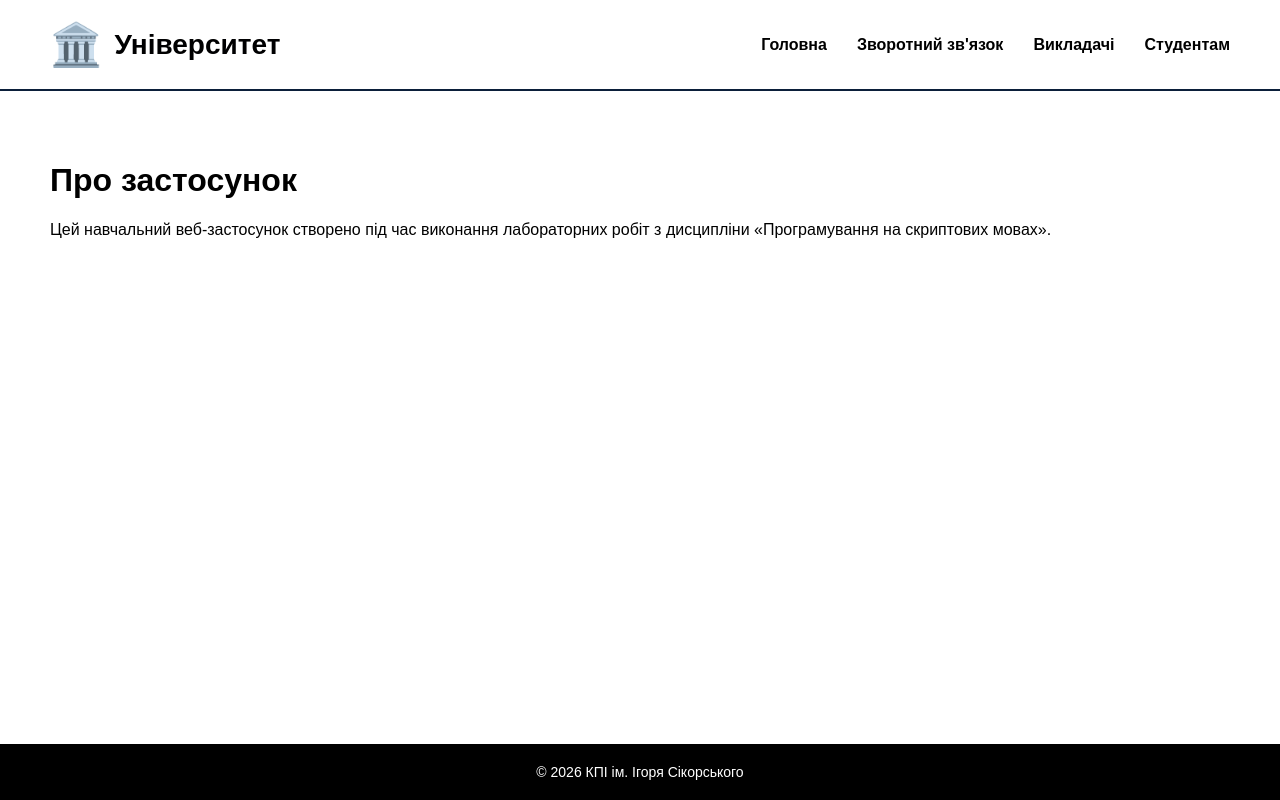
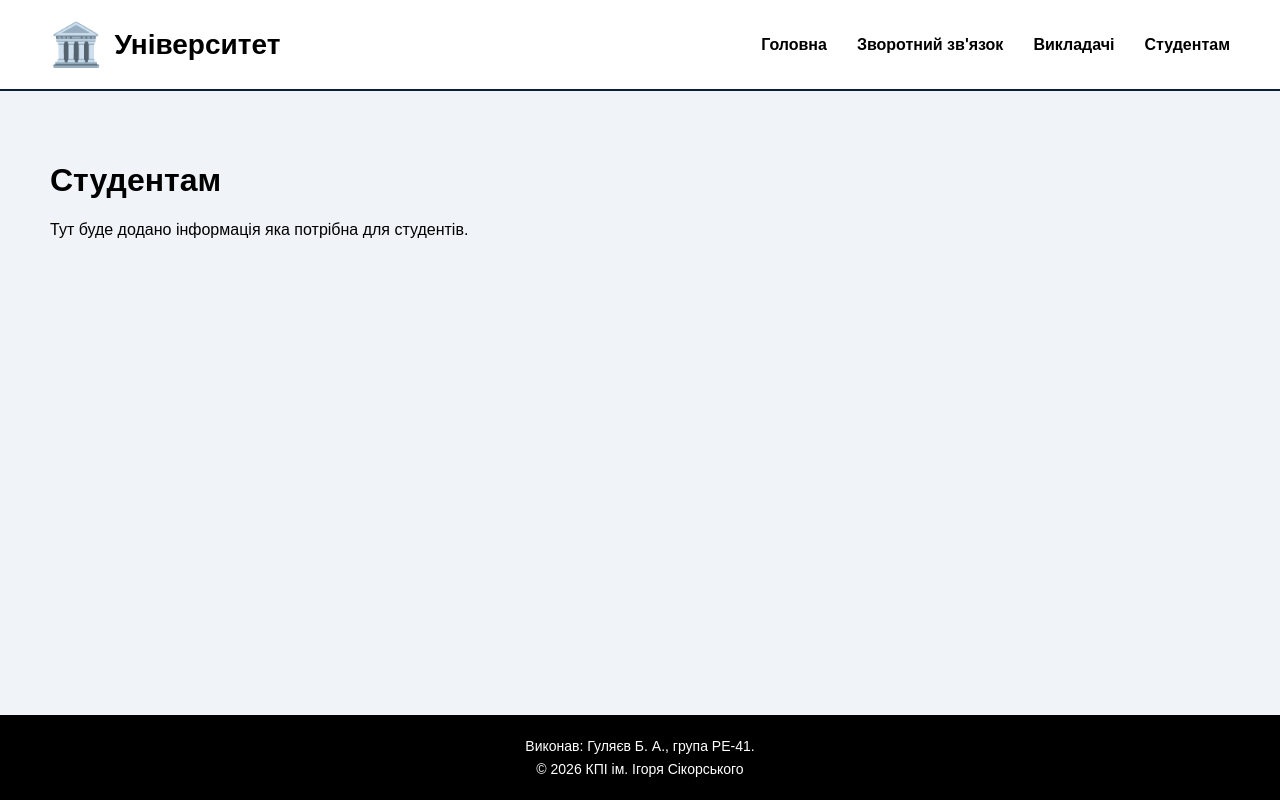
Before and after one commit to huliaievbohdanre41-cyber/Scriptlanguages_LR, a Laravel app: page /about in a window 1280 px wide. Run offline with Laravel 12, Linux system fonts and the light colour scheme.

Commit message:
виправлено

```diff
--- a/app/Http/Controllers/LandingController.php
+++ b/app/Http/Controllers/LandingController.php
@@ -12,7 +12,6 @@ class LandingController extends Controller
     public function store(LandingFeedbackRequest $request)
     {
         $validated = $request->validated();
-
         return view('site.confirm', $validated);
     }
 }
--- a/app/Http/Controllers/SiteController.php
+++ b/app/Http/Controllers/SiteController.php
@@ -5,17 +5,17 @@ class SiteController extends Controller
 {
     public function say(string $message = 'Привіт')
     {
-        return view('site.say', ['message' => $message]);
+        return view('sitetest.say', ['message' => $message]);
     }
     public function entry()
     {
         $universityName = 'КПІ ім. Ігоря Сікорського';
         $facultiesCount = 24;
-        return view('site.entry', compact('universityName', 'facultiesCount'));
+        return view('sitetest.entry', compact('universityName', 'facultiesCount'));
     }
     public function entryStore(EntryRequest $request)
     {
         $validatedData = $request->validated();
-        return view('site.entry-confirm', $validatedData);
+        return view('sitetest.entry-confirm', $validatedData);
     }
 }
--- a/app/Http/Requests/LandingFeedbackRequest.php
+++ b/app/Http/Requests/LandingFeedbackRequest.php
@@ -9,7 +9,7 @@ class LandingFeedbackRequest extends FormRequest
         return [
             'name' => ['required', 'string', 'max:255'],
             'email' => ['required', 'email', 'max:255'],
-            'phone' => ['nullable', 'string', 'max:20', 'regex:/^\+?380\d{9}$/'], // Додано поле телефону з валідацією
+            'phone' => ['nullable', 'string', 'max:15', 'regex:/^\+?380\d{9}$/'], // Додано поле телефону з валідацією
             'message' => ['required', 'string', 'min:10'],
         ];
     }
--- a/resources/views/layouts/app.blade.php
+++ b/resources/views/layouts/app.blade.php
@@ -1,20 +1,26 @@
 <!DOCTYPE html>
 <html lang="uk">
+<head>
+    <meta charset="UTF-8">
+    <title>@yield('title', 'Університет')</title>
 </head>
-<body style=" margin: 0; min-height: 100vh; display: flex; flex-direction: column; font-family: Arial, sans-serif; background-color: #ffffff; color: #000000; ">
-<header style="display: flex; justify-content: space-between; align-items: center; padding: 20px 50px; border-bottom: 2px solid #0b1f3a;">
-    <div style="display: flex;align-items: center;gap: 12px;">
+<body style="margin: 0; min-height: 100vh; display: flex; flex-direction: column; font-family: Arial, sans-serif; background-color: #f0f4f8; color: #000000;">
+<header style="display: flex; justify-content: space-between; align-items: center; padding: 20px 50px; border-bottom: 2px solid #0b1f3a; background-color: #ffffff;">
+    <div style="display: flex; align-items: center; gap: 12px;">
         <div style="font-size: 42px;">🏛️</div>
-        <div style="font-size: 28px;font-weight: bold;color: #000001;">Університет</div>
+        <div style="font-size: 28px; font-weight: bold; color: #000001;">Університет</div>
     </div>
     <nav style="display: flex; gap: 30px;">
         <a href="{{ url('/') }}" style="color: #000000; text-decoration: none; font-weight: bold; font-size: 16px;">Головна</a>
         <a href="{{ url('/landing') }}" style="color: #000000; text-decoration: none; font-weight: bold; font-size: 16px;">Зворотний зв'язок</a>
-        <a href="{{ url('/about') }}" style="color: #000000; text-decoration: none; font-weight: bold; font-size: 16px;">Викладачі</a>
-        <a href="{{ url('/contact') }}" style="color: #000000; text-decoration: none; font-weight: bold; font-size: 16px;">Студентам</a>
+        <a href="{{ url('/contact') }}" style="color: #000000; text-decoration: none; font-weight: bold; font-size: 16px;">Викладачі</a>
+        <a href="{{ url('/about') }}" style="color: #000000; text-decoration: none; font-weight: bold; font-size: 16px;">Студентам</a>
     </nav>
 </header>
-<main style="flex: 1;padding: 50px; color: #000000;">@yield('content')</main>
-<footer style="padding: 20px;text-align: center;background-color: #000000;color: #ffffff;font-size: 14px;">© 2026 КПІ ім. Ігоря Сікорського</footer>
+<main style="flex: 1; padding: 50px; color: #000000;">@yield('content')</main>
+<footer style="padding: 20px; text-align: center; background-color: #000000; color: #ffffff; font-size: 14px; line-height: 1.6;">
+    <div>Виконав: Гуляєв Б. А., група РЕ-41.</div>
+    <div>© 2026 КПІ ім. Ігоря Сікорського</div>
+</footer>
 </body>
 </html>
--- a/resources/views/site/about.blade.php
+++ b/resources/views/site/about.blade.php
@@ -1,10 +1,8 @@
 @extends('layouts.app')
-@section('title', 'Про застосунок')
+@section('title', 'Інформація студентам')
 @section('content')
-    <h1>Про застосунок</h1>
+    <h1>Студентам</h1>
     <p>
-        Цей навчальний веб-застосунок створено
-        під час виконання лабораторних робіт
-        з дисципліни «Програмування на скриптових мовах».
+        Тут буде додано інформація яка потрібна для студентів.
     </p>
 @endsection
--- a/resources/views/site/confirm.blade.php
+++ b/resources/views/site/confirm.blade.php
@@ -1,5 +1,5 @@
 @extends('layouts.app')
-@section('title', 'Підтвердження звернення — Університет')
+@section('title', 'Підтвердження звернення')
 @section('content')
     <div style="max-width: 650px; margin: 0 auto; text-align: left;">
         <h1 style="text-align: center; margin-bottom: 10px;">
--- a/resources/views/site/contact.blade.php
+++ b/resources/views/site/contact.blade.php
@@ -3,8 +3,7 @@
 @section('content')
     <h1>Контакти</h1>
     <p>
-        На цій сторінці може бути розміщена інформація про
-        кафедру, викладача або контактні дані навчального
-        проєкту.
+        На цій сторінці бути розміщена інформація про
+        кафедру, викладачів і контактні дані.
     </p>
 @endsection
--- a/resources/views/site/index.blade.php
+++ b/resources/views/site/index.blade.php
@@ -1,5 +1,5 @@
 @extends('layouts.app')
-@section('title', 'Лендінг — ' . $universityName)
+@section('title', 'Звернення до нас ' . $universityName)
 @section('content')
     <div style="max-width: 700px; margin: 0 auto; text-align: left;">
         <h1 style="margin-bottom: 10px; text-align: center;"> 🏛️ {{ $universityName }} </h1>
--- a/resources/views/site/entry.blade.php
+++ b/resources/views/sitetest/entry.blade.php
@@ -6,16 +6,14 @@
         @csrf
         <div>
             <label for="name">Ім'я</label>
-            <input type="text" id="name" name="name" value="{{ old('name')
-}}">
+            <input type="text" id="name" name="name" value="{{ old('name')}}">
             @error('name')
             <p class="error" style="color: red;">{{ $message }}</p>
             @enderror
         </div>
         <div>
             <label for="email">Email</label>
-            <input type="text" id="email" name="email" value="{{ old('email')
-}}">
+            <input type="text" id="email" name="email" value="{{ old('email')}}">
             @error('email')
             <p class="error" style="color: red;">{{ $message }}</p>
             @enderror
```
Also changed, not shown: resources/views/welcome.blade.php (+11 -6 lines), resources/views/sitetest/entry-confirm.blade.php (renamed from resources/views/site/entry-confirm.blade.php), resources/views/sitetest/say.blade.php (renamed from resources/views/site/say.blade.php).
